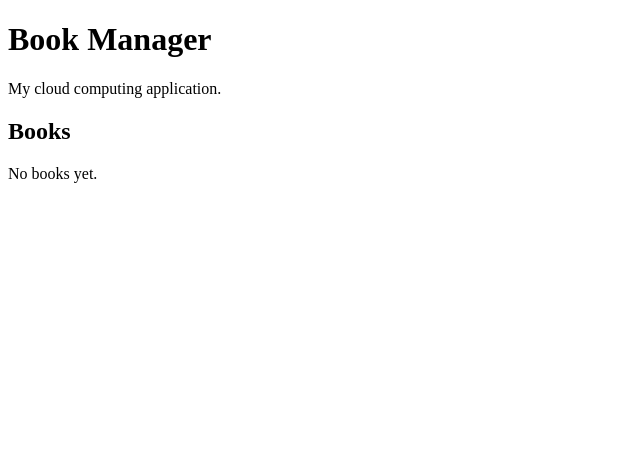
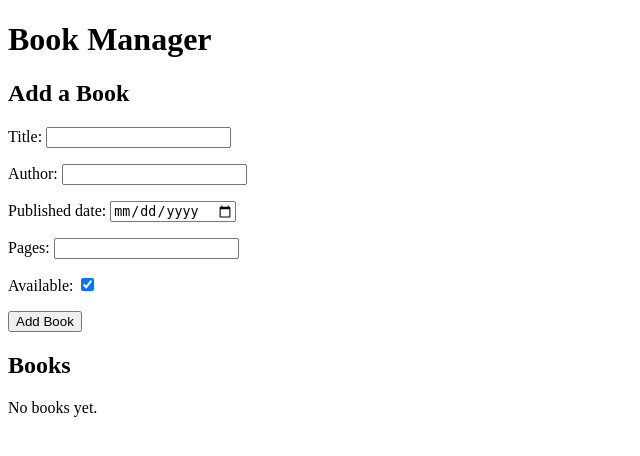
Before and after one commit to RavenV8/cloud-3, a Flask app: page / in a window 1280 px wide. Shown: the top 456 px of the page, without its empty margins (0-640 px from the left). Run offline with Flask 3, Linux system fonts and the light colour scheme.

Commit message:
Implement book addition form and display books
Added a form to submit book details and display existing books.

```diff
--- a/templates/index.html
+++ b/templates/index.html
@@ -9,11 +9,66 @@
 
     <h1>Book Manager</h1>
 
-    <p>My cloud computing application.</p>
+    <h2>Add a Book</h2>
+
+    <form action="/add" method="POST">
+
+        <p>
+            Title:
+            <input type="text" name="title" required>
+        </p>
+
+        <p>
+            Author:
+            <input type="text" name="author" required>
+        </p>
+
+        <p>
+            Published date:
+            <input type="date" name="published_date" required>
+        </p>
+
+        <p>
+            Pages:
+            <input type="number" name="pages" min="1" required>
+        </p>
+
+        <p>
+            Available:
+            <input type="checkbox" name="available" checked>
+        </p>
+
+        <button type="submit">Add Book</button>
+
+    </form>
+
 
     <h2>Books</h2>
 
-    <p>No books yet.</p>
+    {% if books %}
+
+        {% for book in books %}
+
+            <div>
+                <h3>{{ book.title }}</h3>
+
+                <p>Author: {{ book.author }}</p>
+                <p>Published: {{ book.published_date }}</p>
+                <p>Pages: {{ book.pages }}</p>
+                <p>Available: {{ book.available }}</p>
+
+                <a href="/delete/{{ book.id }}">Delete</a>
+            </div>
+
+            <hr>
+
+        {% endfor %}
+
+    {% else %}
+
+        <p>No books yet.</p>
+
+    {% endif %}
 
 </body>
 </html>
```
